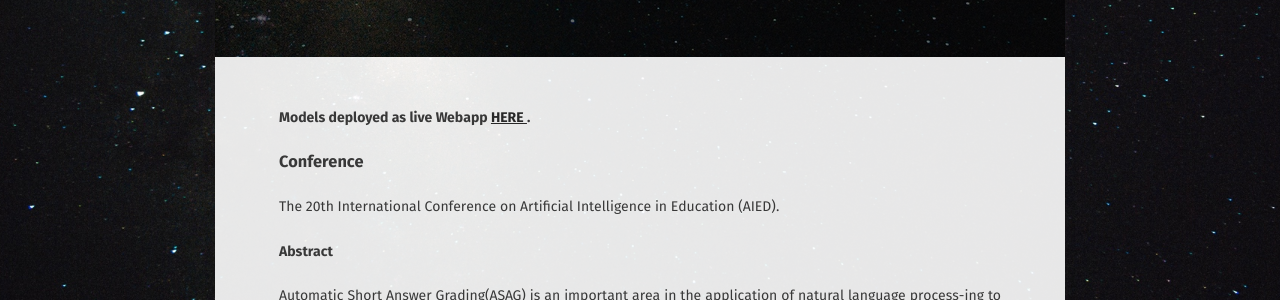
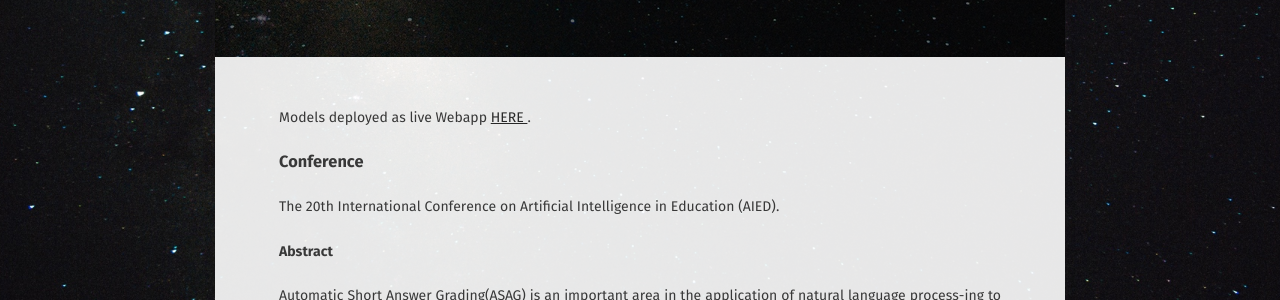
Before and after one commit to Sharan-Sundar/Sharan-Sundar.github.io, a Jekyll site: the page built from _posts/2019-04-27-Pub_4_ASAG.md, in a window 1280 px wide. Shown: the part 513-813 px from the top of the page. Built offline with Jekyll 4.4.1, drawn with Linux system fonts in a browser that asks for light colours; some web fonts are replaced; comment, search, counter and statistics services are not loaded.

```diff
--- a/_posts/2019-04-27-Pub_4_ASAG.md
+++ b/_posts/2019-04-27-Pub_4_ASAG.md
@@ -14,7 +14,7 @@ comments: true
 
 ---
 
-<b>Models deployed as live Webapp <a href="https://deeperudite.github.io/asag-react-app/" target=" ">HERE </a>.</b>
+Models deployed as live Webapp <a href="https://deeperudite.github.io/asag-react-app/" target=" ">HERE </a>.
 
 
 ### Conference
```
